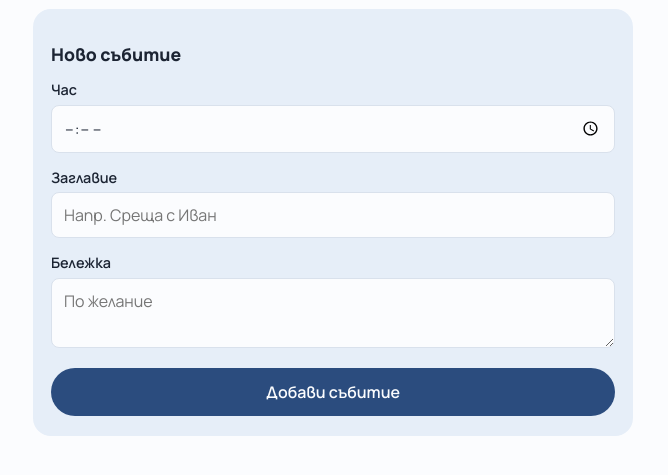
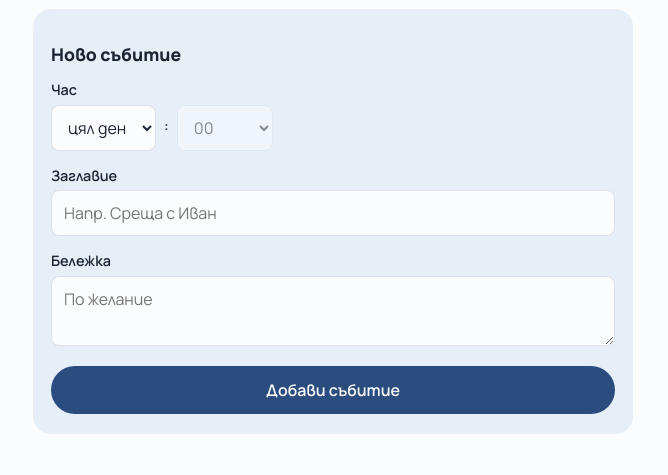
Before and after one commit to toto6791/calendar, a plain HTML site: page day.html in a window 1280 px wide. Shown: the part 335-810 px from the top of the page, without its empty margins (307-975 px from the left). Drawn offline with Linux system fonts and the light colour scheme.

Commit message:
Add files via upload

```diff
--- a/css/style.css
+++ b/css/style.css
@@ -269,6 +269,25 @@ button, input, textarea { font: inherit; color: inherit; }
   font-size: 16px; /* предотвратява автоматичното увеличаване на iPhone */
 }
 .field textarea { resize: vertical; }
+
+/* Час във формат 24 часа */
+.time-field { border: 0; padding: 0; margin: 0 0 14px; min-width: 0; }
+.time-field legend { padding: 0; font-size: 0.9rem; font-weight: 600; margin-bottom: 4px; }
+.time-selects { display: flex; align-items: center; gap: 8px; }
+.time-sep { font-weight: 800; font-size: 1.2rem; }
+.time-selects select {
+  min-height: 46px;
+  min-width: 96px;
+  padding: 10px 12px;
+  border: 1px solid var(--line);
+  border-radius: var(--radius-s);
+  background: var(--paper);
+  color: var(--ink);
+  font: inherit;
+  font-size: 16px;
+  font-variant-numeric: tabular-nums;
+}
+.time-selects select:disabled { opacity: 0.5; }
 .primary-btn { width: 100%; }
 
 @media (min-width: 600px) {
--- a/day.html
+++ b/day.html
@@ -36,10 +36,14 @@
 
     <form class="event-form" id="eventForm" autocomplete="off">
       <h2 class="section-title">Ново събитие</h2>
-      <label class="field">
-        <span>Час</span>
-        <input type="time" id="eventTime" name="time">
-      </label>
+      <fieldset class="field time-field">
+        <legend>Час</legend>
+        <div class="time-selects">
+          <select id="eventHour" name="hour" aria-label="Час"></select>
+          <span class="time-sep">:</span>
+          <select id="eventMinute" name="minute" aria-label="Минути"></select>
+        </div>
+      </fieldset>
       <label class="field">
         <span>Заглавие</span>
         <input type="text" id="eventTitle" name="title" maxlength="120" required placeholder="Напр. Среща с Иван">
--- a/js/day.js
+++ b/js/day.js
@@ -8,6 +8,29 @@
   const list = document.getElementById('eventList');
   const empty = document.getElementById('emptyMsg');
   const form = document.getElementById('eventForm');
+  const hourSel = document.getElementById('eventHour');
+  const minuteSel = document.getElementById('eventMinute');
+
+  // Падащи списъци за час във формат 24 часа (00–23) и минути през 5
+  function fillTimeSelects() {
+    hourSel.appendChild(new Option('цял ден', ''));
+    for (let h = 0; h < 24; h++) {
+      const v = String(h).padStart(2, '0');
+      hourSel.appendChild(new Option(v, v));
+    }
+    for (let m = 0; m < 60; m += 5) {
+      const v = String(m).padStart(2, '0');
+      minuteSel.appendChild(new Option(v, v));
+    }
+    updateMinuteState();
+  }
+
+  // Минутите са активни само когато е избран час
+  function updateMinuteState() {
+    minuteSel.disabled = hourSel.value === '';
+  }
+  hourSel.addEventListener('change', updateMinuteState);
+  fillTimeSelects();
 
   // Заглавна част
   document.getElementById('dayNumber').textContent = date.getDate();
@@ -71,12 +94,13 @@
     const title = form.title.value.trim();
     if (!title) { form.title.focus(); return; }
     const ok = Storage.addEvent(key, {
-      time: form.time.value,
+      time: hourSel.value ? hourSel.value + ':' + minuteSel.value : '',
       title: title,
       note: form.note.value.trim()
     });
     if (ok) {
       form.reset();
+      updateMinuteState();
       render();
     }
   });
```
